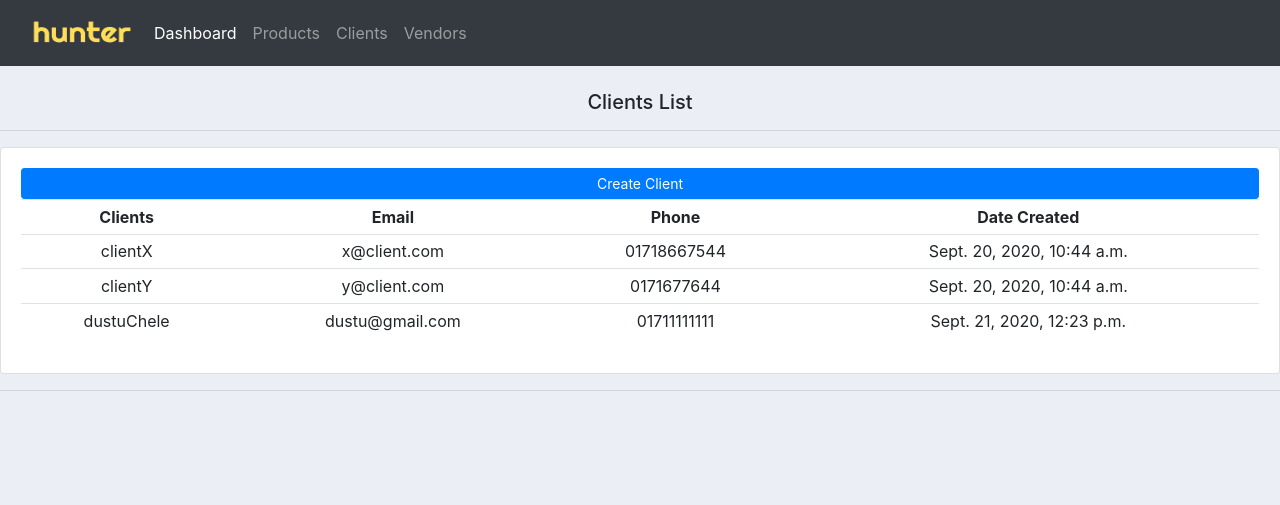
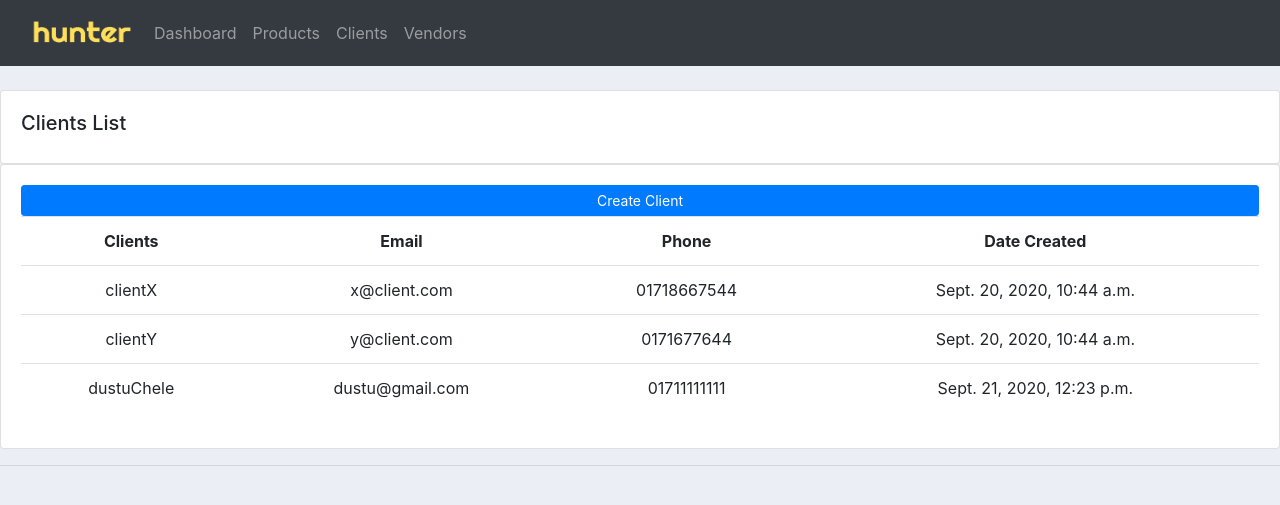
Before and after one commit to iamrasheeq/HACKNSU2.0_Hunter, a Django app: page /clients/ in a window 1280 px wide. Shown: the top 505 px of the page. Run offline with Django 3.2, Linux system fonts and the light colour scheme; data comes from the database, SQL or seed files in the repository; some libraries are stand-ins or nearby versions.

Commit message:
3rd day(4)

```diff
--- a/accounts/templates/accounts/clients.html
+++ b/accounts/templates/accounts/clients.html
@@ -5,12 +5,13 @@
 	<br>
 	<div class="row">
 
-	    <div class="col-md text-center">
-	        <h5>Clients List</h5>
-	        <hr>
-	        <div class="card card-body">
+	    <div class="col-md">
+				<div class="card card-body">
+						<h5>Clients List</h5>
+				</div>
+	        <div class="card card-body text-center">
 	            <a href="{% url 'createClient' %}" class="btn btn-primary btn-sm btn-block">Create Client</a>
-	            <table class="table table-sm ">
+	            <table class="table">
 	                <tr>
 
 	                    <th>Clients</th>
--- a/accounts/templates/accounts/navbar.html
+++ b/accounts/templates/accounts/navbar.html
@@ -1,13 +1,14 @@
 {% load static %}
 
 <nav class="navbar navbar-expand-lg navbar-dark bg-dark">
-    <img src="{% static 'img/logo.png' %}" alt="" width="130" height="50">
+  <a href="{% url 'dashboard' %}"><img src="{% static 'img/logo.png' %}" alt="" width="130" height="50"></a>
+
     <button class="navbar-toggler" type="button" data-toggle="collapse" data-target="#navbarNav" aria-controls="navbarNav" aria-expanded="false" aria-label="Toggle navigation">
       <span class="navbar-toggler-icon"></span>
     </button>
     <div class="collapse navbar-collapse" id="navbarNav">
       <ul class="navbar-nav">
-        <li class="nav-item active">
+        <li class="nav-item">
           <a href="{% url 'dashboard' %}" class="nav-link">Dashboard</a>
 
         </li>
```
Also changed, not shown: accounts/templates/accounts/vendors.html (+7 -5 lines).
